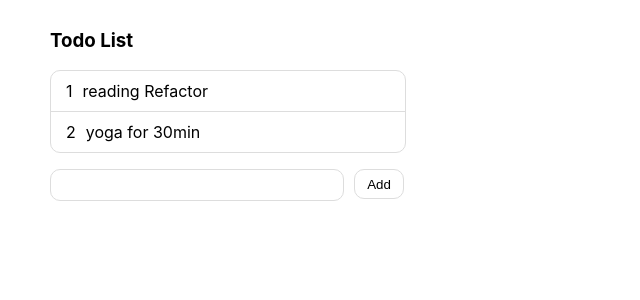
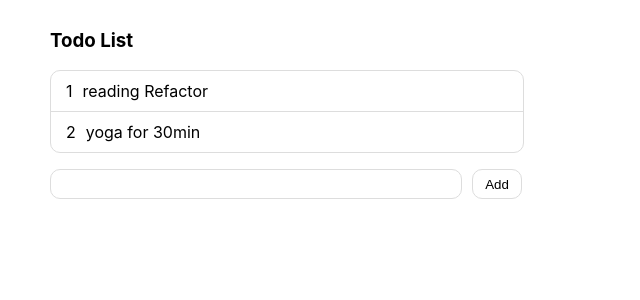
Before and after one commit to SigridZhangSY/react-todo-list, a React (Create React App) app: page / in a window 1280 px wide. Shown: the top 300 px of the page, without its empty margins (0-640 px from the left). Built offline with nearby package versions, Linux system fonts and the light colour scheme.

Commit message:
refactor: extract list item component

```diff
--- a/src/app/components/TodoList/index.css
+++ b/src/app/components/TodoList/index.css
@@ -10,26 +10,12 @@ p {
     padding-inline-start: 0;
     border: 1px solid #dddddd;
     border-radius: 10px;
-    width: 30%;
-}
-
-.wrapper>ul>li{
-    display: flex;
-    padding: 10px 15px;
-    border-bottom: 1px solid #ddd;
-}
-
-.wrapper>ul>li:last-child {
-    border-bottom: none;
-}
-
-.wrapper>ul>li .index {
-    padding-right: 10px;
+    width: 40%;
 }
 
 .wrapper .inline-input {
     display: flex;
-    width: 30%;
+    width: 40%;
     justify-content: space-between;
     height: 30px;
 }
@@ -39,13 +25,12 @@ p {
     border-radius: 10px;
     flex-grow: 1;
     height: 100%;
-    padding: 0;
+    box-sizing: border-box;
+    padding: 5px;
 }
 
 .wrapper .inline-input>input:focus {
     outline: none;
-    box-sizing: border-box;
-    padding: 5px;
 }
 
 .wrapper .inline-input .btn {
--- a/src/app/components/TodoList/index.js
+++ b/src/app/components/TodoList/index.js
@@ -1,5 +1,6 @@
-import React, { PureComponent } from 'react';
-import './index.css';
+import React, { PureComponent } from 'react'
+import './index.css'
+import TodoListItem from '../TodoListItem/index'
 
 export default class TodoList extends PureComponent {
   constructor(props) {
@@ -42,10 +43,7 @@ export default class TodoList extends PureComponent {
         <ul className="list-content">
           {
             this.state.list.map(item => (
-              <li className="list-item" key={item.id}>
-                <p className="index">{item.id}</p>
-                <p>{item.content}</p>
-              </li>
+              <TodoListItem key={item.id} item={item}></TodoListItem>
             ))
           }
         </ul>
--- /dev/null
+++ b/src/app/components/TodoListItem/index.css
@@ -0,0 +1,13 @@
+.list-item{
+    display: flex;
+    padding: 10px 15px;
+    border-bottom: 1px solid #ddd;
+}
+
+.list-item:last-child {
+    border-bottom: none;
+}
+
+.list-item .index {
+    padding-right: 10px;
+}
--- /dev/null
+++ b/src/app/components/TodoListItem/index.js
@@ -0,0 +1,15 @@
+import React from 'react';
+import './index.css';
+
+const TodoListItem = (props) => {
+  const {item} = props
+
+  return (
+    <li className="list-item">
+      <p className="index">{item.id}</p>
+      <p>{item.content}</p>
+    </li>
+  )
+}
+
+export default TodoListItem
```
